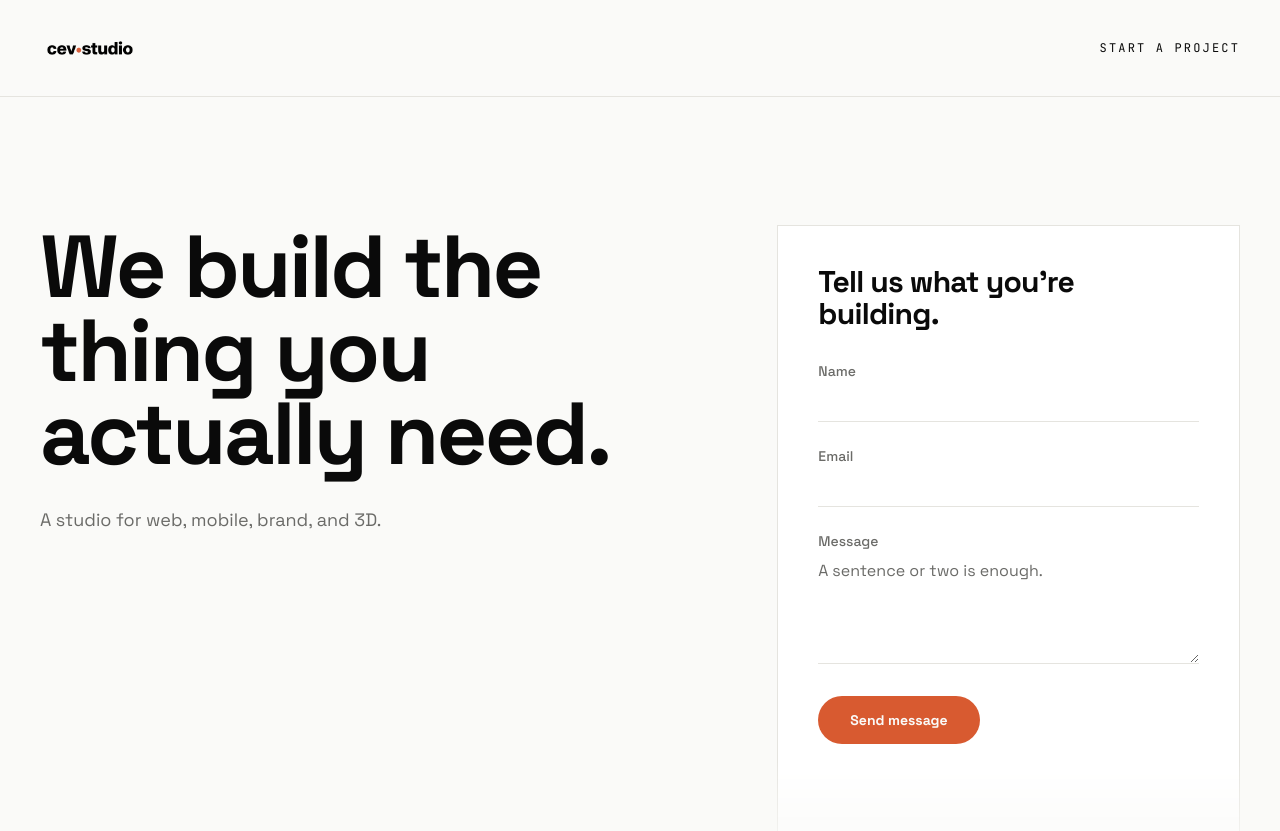
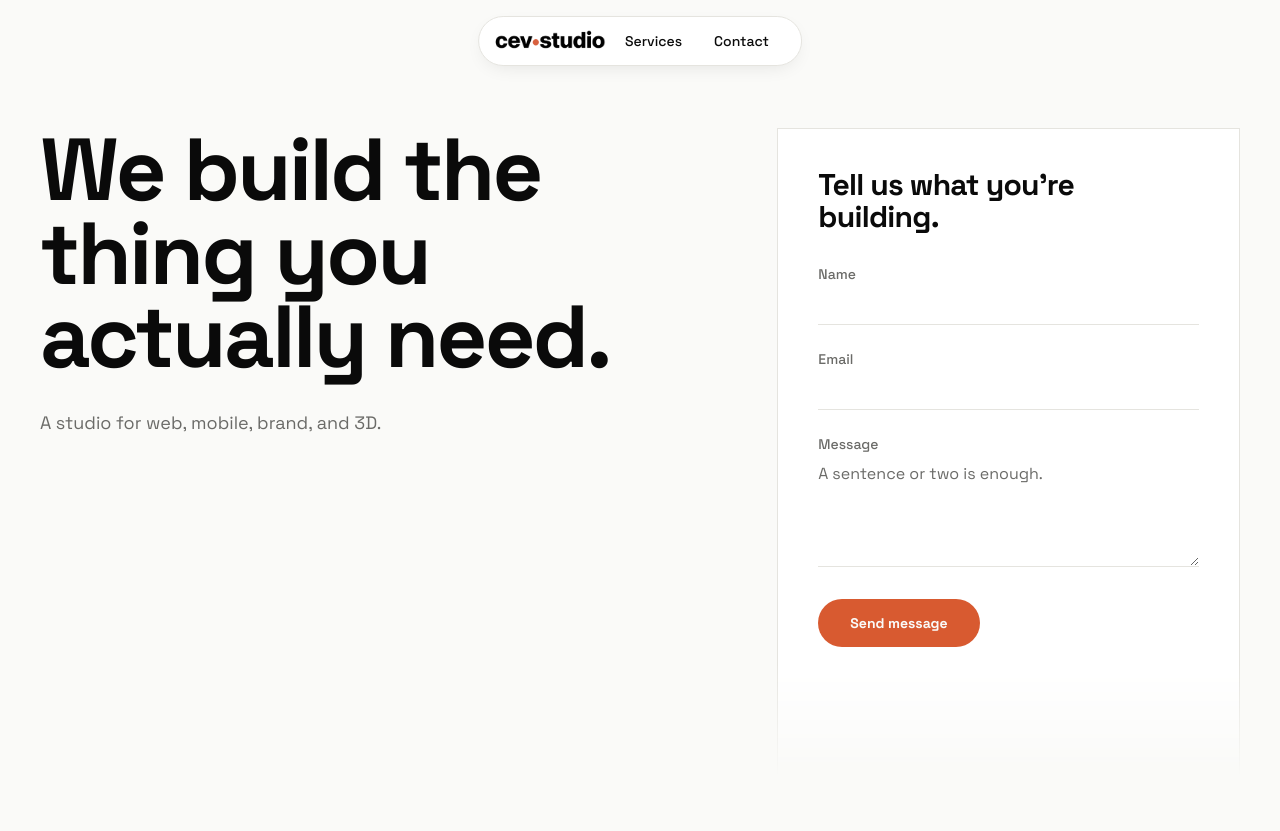
Before and after one commit to laughable-9/cevstudio, a Next.js app: page / in a window 1280 px wide. Shown: the top 831 px of the page. Built offline with nearby package versions, Linux system fonts and the light colour scheme.

Commit message:
feat(nav): convert to floating dock nav with scroll-to-section

```diff
--- a/app/components/Nav.tsx
+++ b/app/components/Nav.tsx
@@ -1,26 +1,66 @@
+"use client";
+
+import { useEffect, useState, type MouseEvent } from "react";
 import Image from "next/image";
+import { scrollToSection, scrollToTop } from "../lib/smoothScroll";
 
 export default function Nav() {
+  const [hidden, setHidden] = useState(false);
+
+  useEffect(() => {
+    let lastY = window.scrollY;
+    function onScroll() {
+      const y = window.scrollY;
+      setHidden(y > lastY && y > 80);
+      lastY = y;
+    }
+    window.addEventListener("scroll", onScroll, { passive: true });
+    return () => window.removeEventListener("scroll", onScroll);
+  }, []);
+
+  function goTo(e: MouseEvent<HTMLAnchorElement>, target: string) {
+    e.preventDefault();
+    if (target === "#top") scrollToTop();
+    else scrollToSection(target);
+  }
+
   return (
-    <nav className="border-b border-border">
-      <div className="mx-auto flex max-w-7xl items-center justify-between px-6 py-5 md:px-10">
-        <a href="#top" aria-label="cev.studio home" className="flex items-center">
+    <header
+      className={`fixed left-1/2 top-4 z-50 -translate-x-1/2 transition-all duration-300 ease-out ${
+        hidden ? "-translate-y-24 opacity-0" : "translate-y-0 opacity-100"
+      }`}
+    >
+      <nav className="flex items-center gap-2 rounded-full border border-border bg-surface py-1.5 pl-4 pr-5 shadow-[0_6px_20px_-8px_rgba(10,10,10,0.12)]">
+        <a
+          href="#top"
+          aria-label="cev.studio — back to top"
+          onClick={(e) => goTo(e, "#top")}
+          className="flex items-center"
+        >
           <Image
-            src="/logo.png"
+            src="/logo-nav.png"
             alt="cev.studio"
-            width={280}
-            height={64}
+            width={2368}
+            height={388}
             priority
-            className="h-14 w-auto"
+            className="h-[18px] w-auto -translate-y-[1.5px]"
           />
         </a>
         <a
+          href="#services"
+          onClick={(e) => goTo(e, "#services")}
+          className="px-3 py-2 text-sm font-medium text-ink transition-colors hover:text-accent"
+        >
+          Services
+        </a>
+        <a
           href="#contact"
-          className="font-mono text-xs uppercase tracking-[0.18em] text-ink transition-colors hover:text-accent"
+          onClick={(e) => goTo(e, "#contact")}
+          className="px-3 py-2 text-sm font-medium text-ink transition-colors hover:text-accent"
         >
-          Start a project
+          Contact
         </a>
-      </div>
-    </nav>
+      </nav>
+    </header>
   );
 }
```
